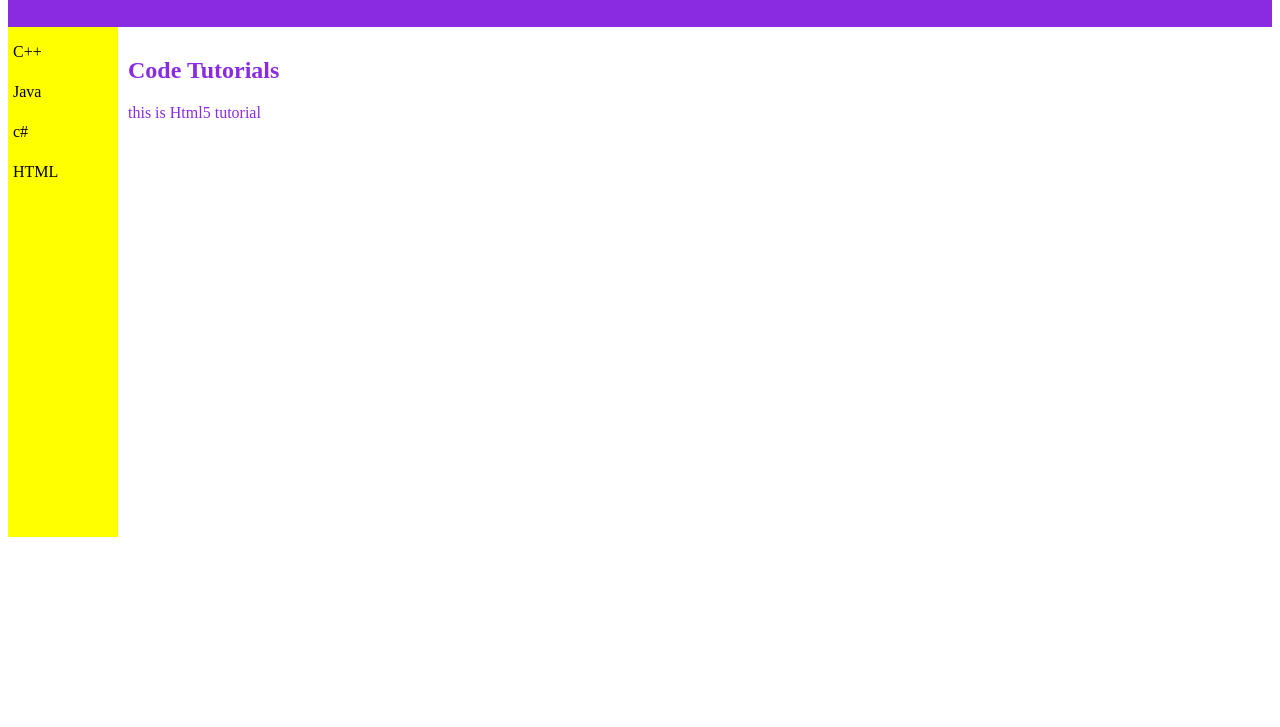
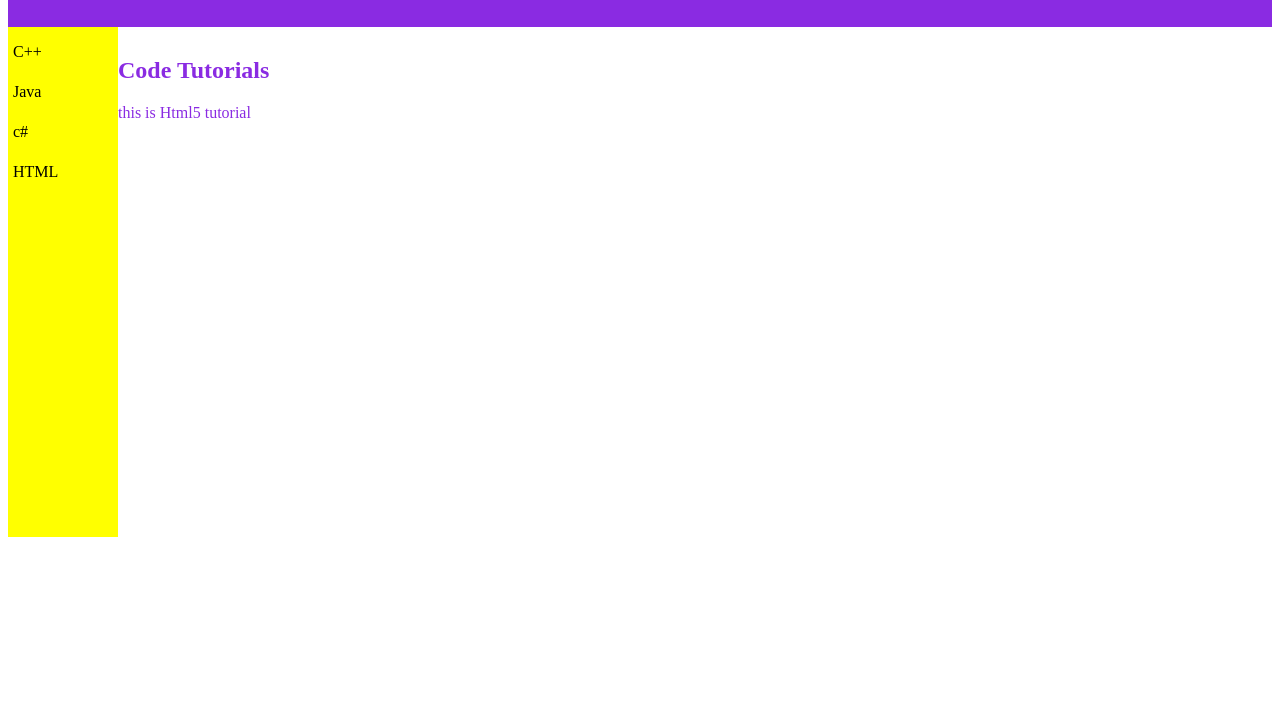
Before and after one commit to gracechandra/HTML, a plain HTML site: page index.html in a window 1280 px wide. Shown: the part 73-800 px from the top of the page. Drawn offline with Linux system fonts and the light colour scheme.

Commit message:
adding new changes

```diff
--- a/index.html
+++ b/index.html
@@ -21,7 +21,7 @@
 #section{
 width: 800px;
 height:800px ;
-    float:left;
+    float:none;
     padding:10px;
     color:blueviolet;
     background-image: url("html5logo.png");
```
